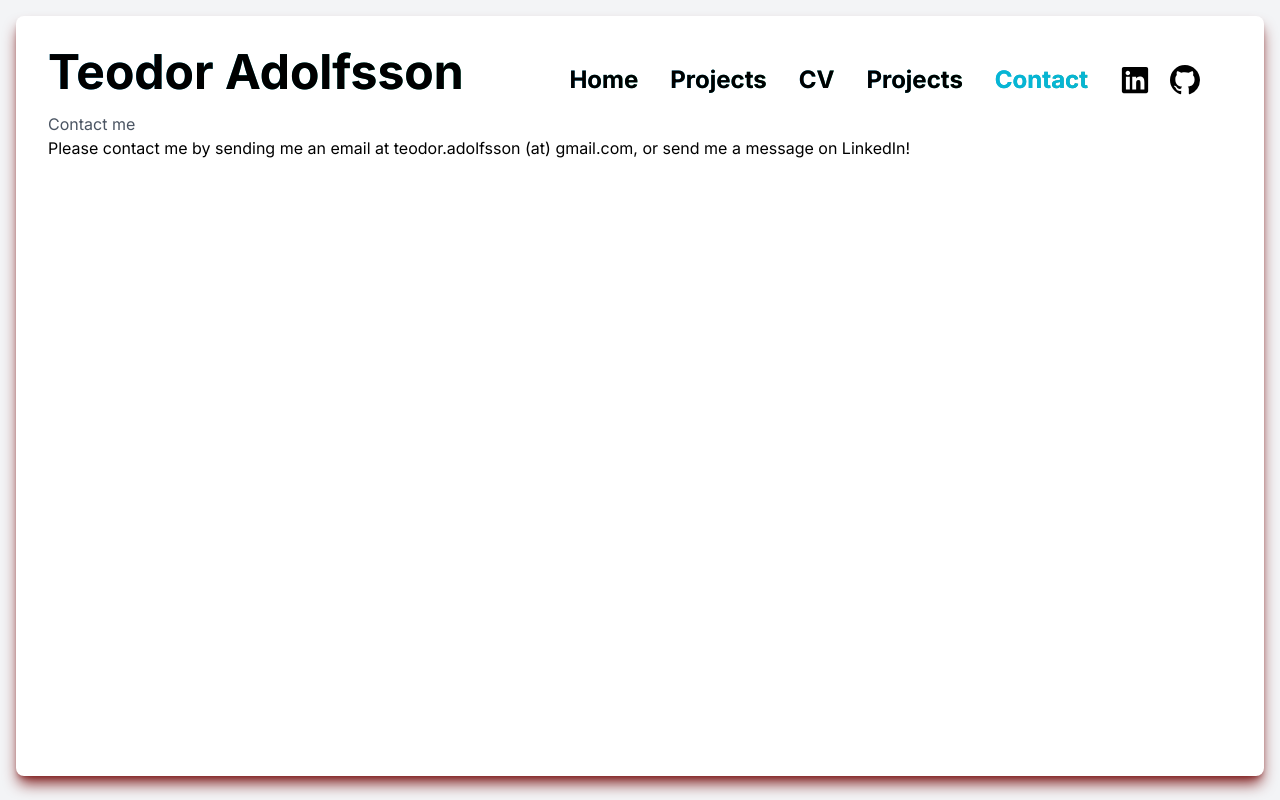
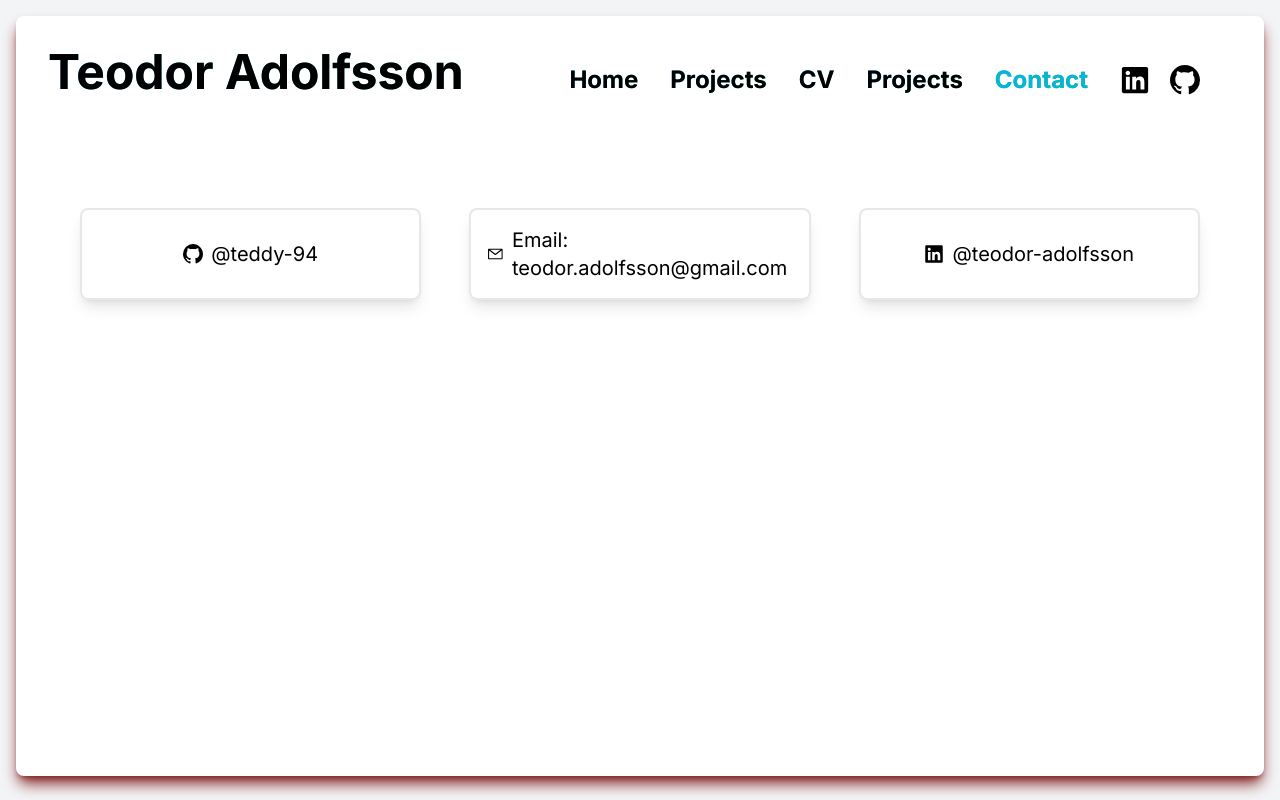
Before and after one commit to Teddy-94/personal-website, a Next.js app: page /contact in a window 1280 px wide. Built offline with nearby package versions, Linux system fonts and the light colour scheme.

Commit message:
contact page

```diff
--- a/src/app/contact/page.tsx
+++ b/src/app/contact/page.tsx
@@ -1,14 +1,51 @@
 "use client"
 
+import { outlineGradientOnHover } from "@/components/styleUtils"
 import Link from "next/link"
+import { IconType } from "react-icons"
+import { FaLinkedin } from "react-icons/fa"
+import { VscGithubInverted, VscMail } from "react-icons/vsc"
+
+interface contactAlternative {
+  alternative: string,
+  link: string,
+  icon: IconType
+  text: string
+}
+
+const contactAlternatives = [
+  {
+    alternative: "github",
+    link: "https://github.com/teddy-94",
+    icon: <VscGithubInverted />,
+    text: "@teddy-94",
+  },
+  {
+    alternative: "email",
+    link: "mailto:teodor.adolfsson@gmail.com",
+    icon: <VscMail />,
+    text: "Email: teodor.adolfsson@gmail.com",
+  },
+  {
+    alternative: "LinkedIn",
+    link: "https://www.linkedin.com/in/teodor-adolfsson/",
+    icon: <FaLinkedin />,
+    text: "@teodor-adolfsson",
+  },
+]
 
 const Contact = () => {
-  // TODO: finnish this page
   return (
-    <div>
-      <p className="text-gray-600">Contact me</p>
-      <div>
-      Please contact me by sending me an email at teodor.adolfsson (at) gmail.com, or send me a message on LinkedIn!
+    <div className="container mx-auto my-16 p-8 h-3/4">
+      <div className="grid grid-cols-1 lg:grid-cols-3 mx-auto gap-12 h-full">
+        {contactAlternatives.map((item) => (
+          <div onClick={() => window.open(item.link, "_blank")} className={`cursor-pointer p-4 w-full h-full border-solid border-2 shadow-lg rounded-lg ${outlineGradientOnHover}`}>
+            <div className="h-full text-xl flex gap-2 items-center justify-center mx-auto my-auto">
+              {item.icon} <p>{item.text}</p>
+            </div>
+          </div>
+        ))}
+
       </div>
     </div>
   )
```
